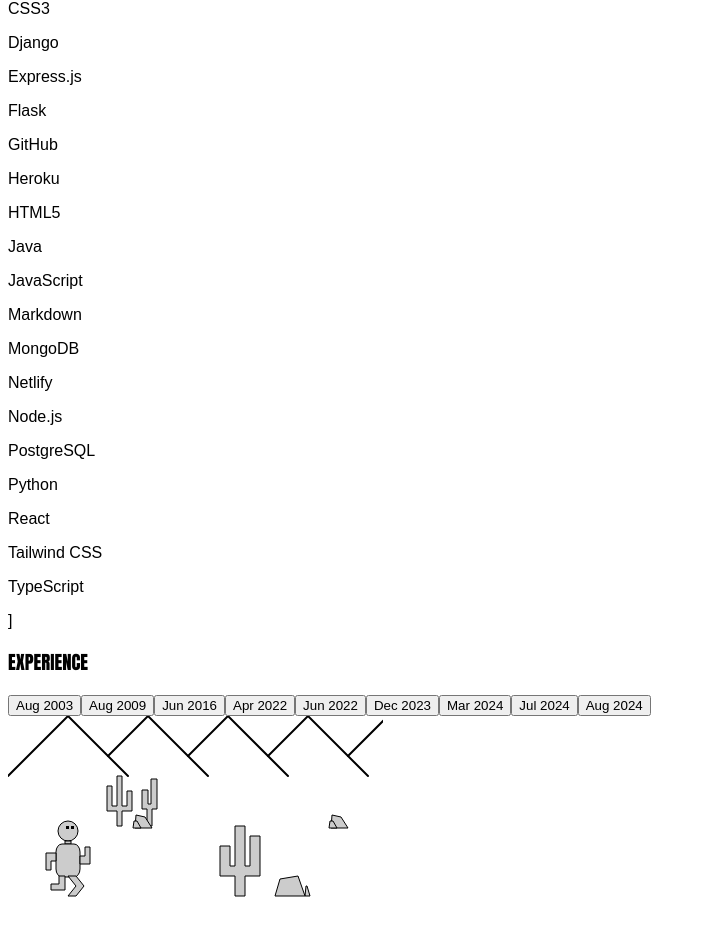
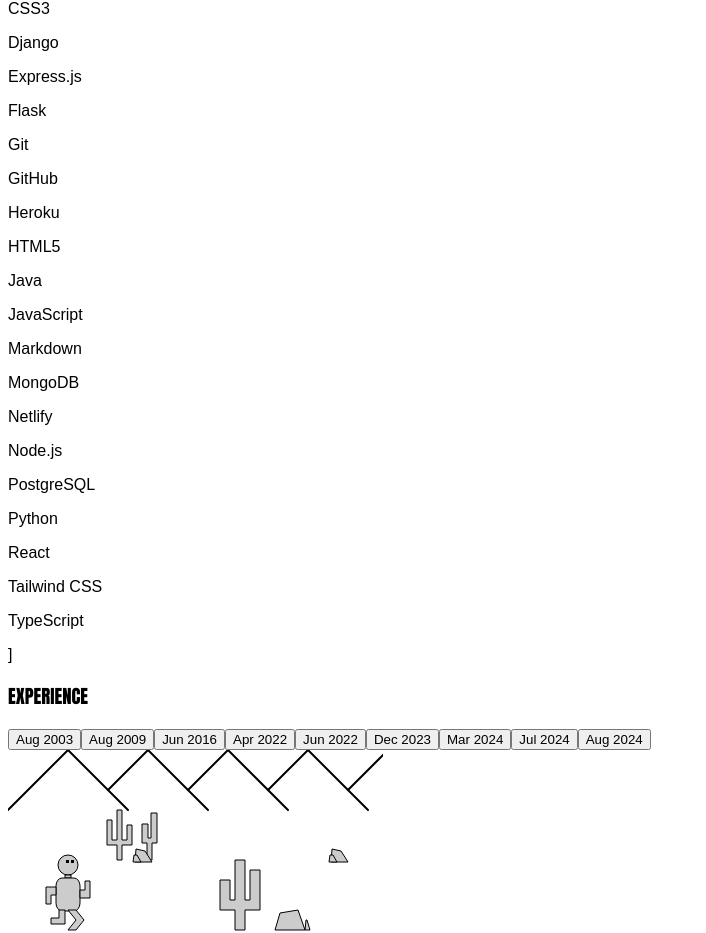
Before and after one commit to jaeahn2010/portfolio-v2, a React (Vite) app in the folder frontend/: page /about in a window 1280 px wide. Shown: the part 3495-4428 px from the top of the page, without its empty margins (0-706 px from the left). Built offline with nearby package versions, Linux system fonts and the light colour scheme.

Commit message:
added a badge and updated project link

```diff
--- a/frontend/src/components/AboutPage/index.jsx
+++ b/frontend/src/components/AboutPage/index.jsx
@@ -98,6 +98,7 @@ export default function AboutPage({darkTheme, hamburgerMenu, isMobile}) {
         ['https://img.shields.io/badge/Django-092E20?style=for-the-badge&logo=django&logoColor=white', 'frame'],
         ['https://img.shields.io/badge/Express.js-404D59?style=for-the-badge', 'frame'],
         ['https://img.shields.io/badge/Flask-000000?style=for-the-badge&logo=flask&logoColor=white', 'frame'],
+        ['https://img.shields.io/badge/Git-E44C30?style=for-the-badge&logo=git&logoColor=white', 'version'],
         ['https://img.shields.io/badge/GitHub-100000?style=for-the-badge&logo=github&logoColor=white', 'version'],
         ['https://img.shields.io/badge/Heroku-430098?style=for-the-badge&logo=heroku&logoColor=white', 'host'],
         ['https://img.shields.io/badge/HTML5-E34F26?style=for-the-badge&logo=html5&logoColor=white', 'markup'],
--- a/frontend/src/components/Gallery/index.jsx
+++ b/frontend/src/components/Gallery/index.jsx
@@ -98,7 +98,7 @@ export default function Gallery() {
             screenshot: eriii,
             description: "Check out the business website of the multitalented, versatile up-and-coming opera singer & model, Eugene Richards III!",
             repoLink: 'https://github.com/jaeahn2010/eriii',
-            appLink: 'http://benevolent-jelly-6f983d.netlify.app',
+            appLink: 'https://eugenerichardsiii.com',
         }
     ]
     return (
```
